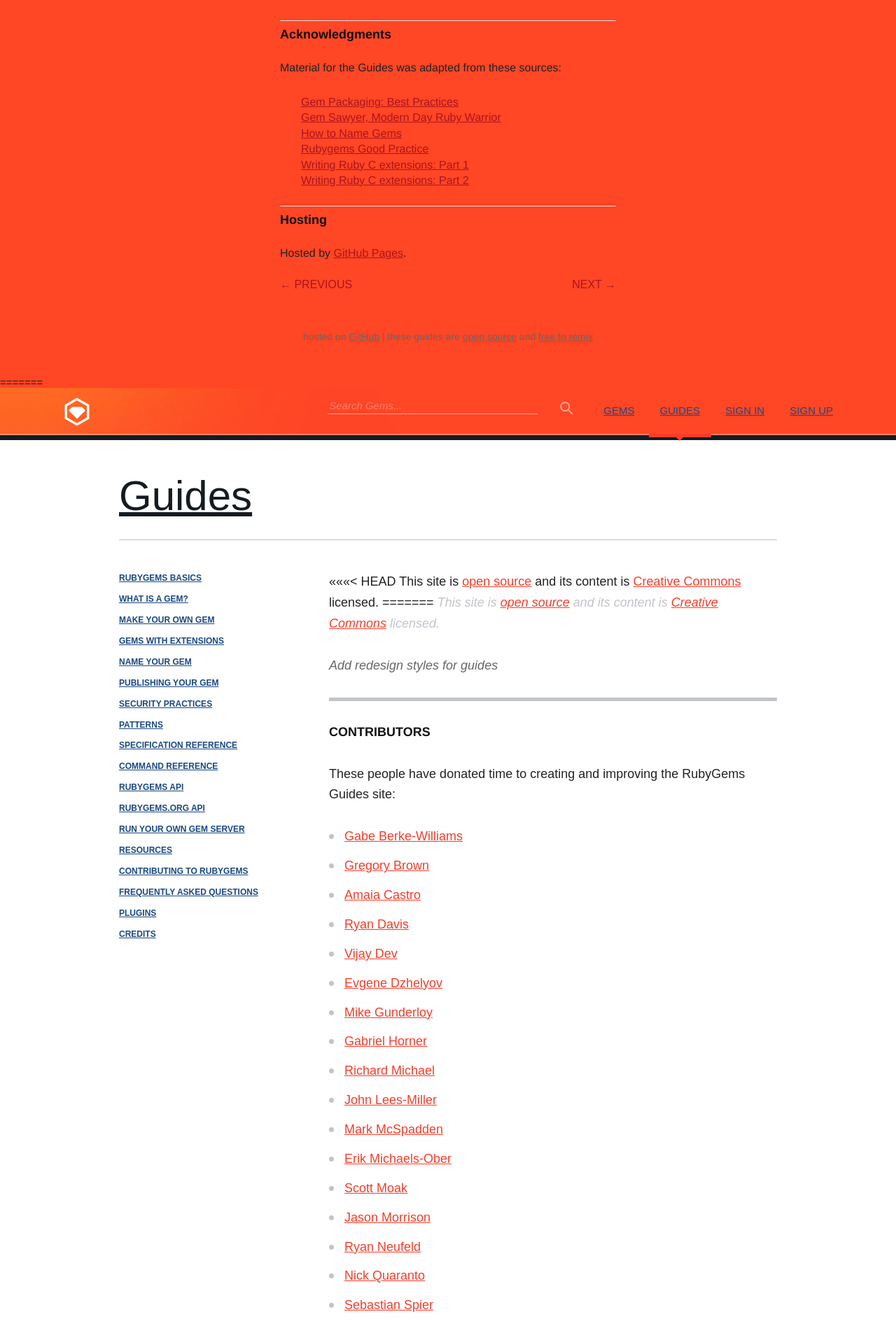
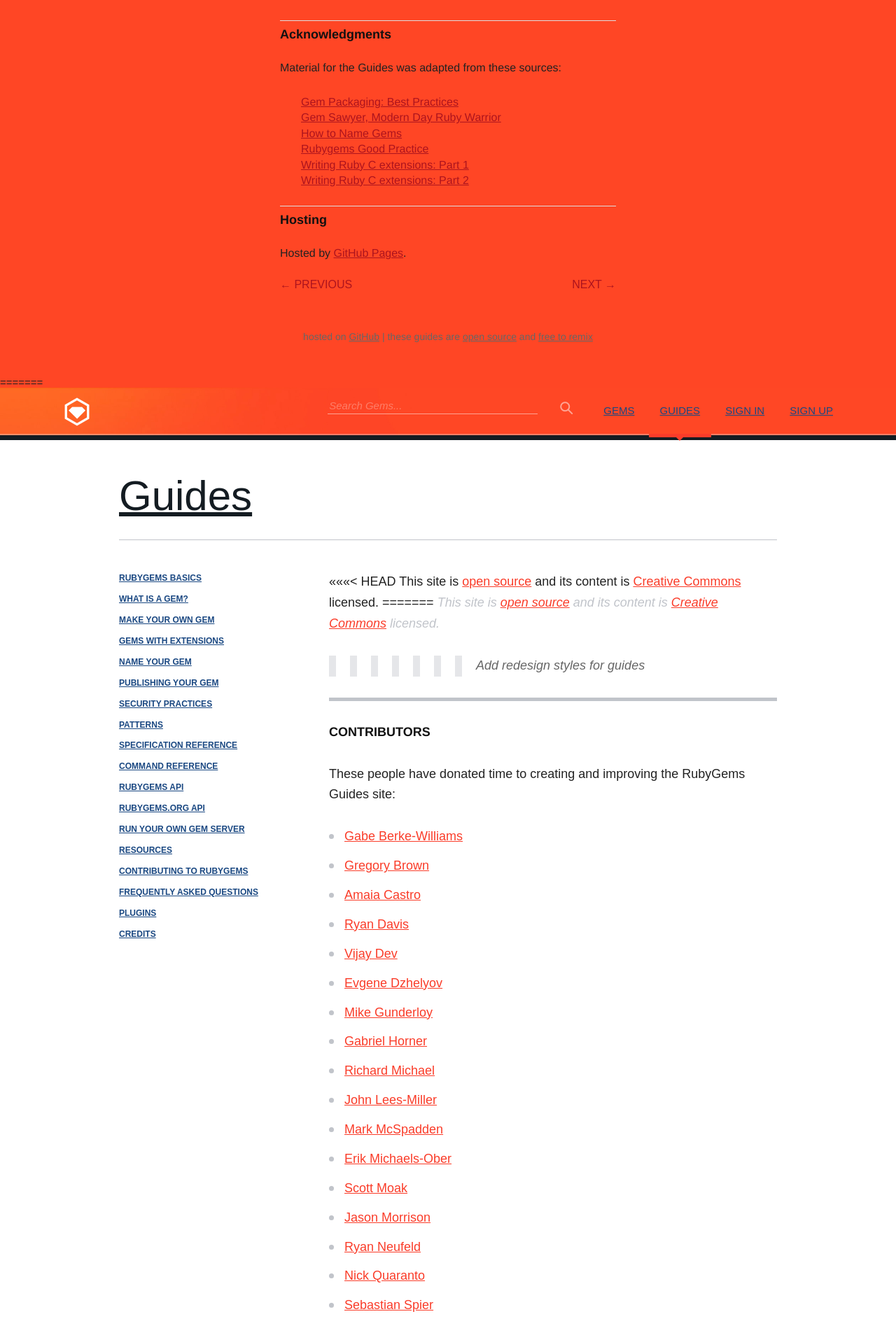
Before and after one commit to radar/guides, a Jekyll site: the page built from credits.md, in a window 1280 px wide. Shown: the part 1019-2917 px from the top of the page at 70% size. Built offline with Jekyll 4.4.1, drawn with Linux system fonts in a browser that asks for light colours; nearby versions of some CDN libraries.

Commit message:
Add blockquote styles

```diff
--- a/stylesheets/application.css
+++ b/stylesheets/application.css
@@ -332,7 +332,7 @@ a.t-list__item {
 .t-body hr {
   margin-top: 30px;
   margin-bottom: 30px;
-  border-top: 1px solid #edeef0;
+  border-top: 1px solid #e5e6e9;
   border-right: none;
   border-bottom: none;
   border-left: none; }
@@ -376,6 +376,11 @@ a.t-list__item {
     padding-top: 10px; }
     .t-body tbody td code {
       padding: 0; }
+.t-body blockquote {
+  padding-left: 20px;
+  border-left: 10px solid #e5e6e9; }
+  .t-body blockquote p {
+    font-style: italic; }
 
 .home__join, .modal__submit, .help__link--new-discussion, .help__form__submit, .help__category__link--new-discussion, .post__aside__close {
   -webkit-appearance: none;
@@ -1016,7 +1021,7 @@ body.has-modal > *:not(.modal-wrap) {
     margin-top: 30px;
     padding-top: 22px;
     display: block;
-    border-top: 1px solid #edeef0; }
+    border-top: 1px solid #e5e6e9; }
 
 .project__desc {
   margin-top: 25px; }
--- a/stylesheets/modules/_projects.scss
+++ b/stylesheets/modules/_projects.scss
@@ -7,7 +7,7 @@
     margin-top: 30px;
     padding-top: 22px;
     display: block;
-    border-top: 1px solid lighten($gray, 16%);
+    border-top: 1px solid lighten($gray, 13%);
   }
 }
 
```
Also changed, not shown: stylesheets/_type.scss (+9 -1 lines).
